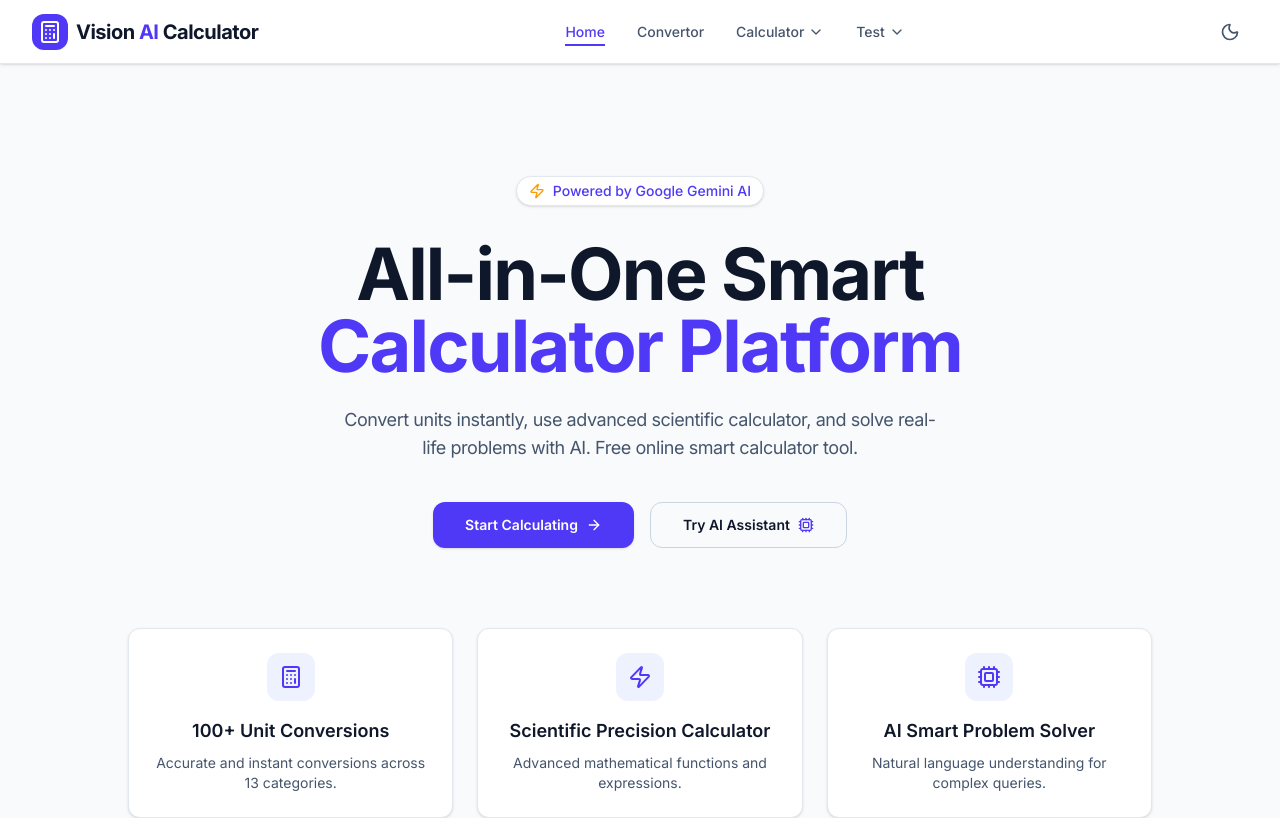
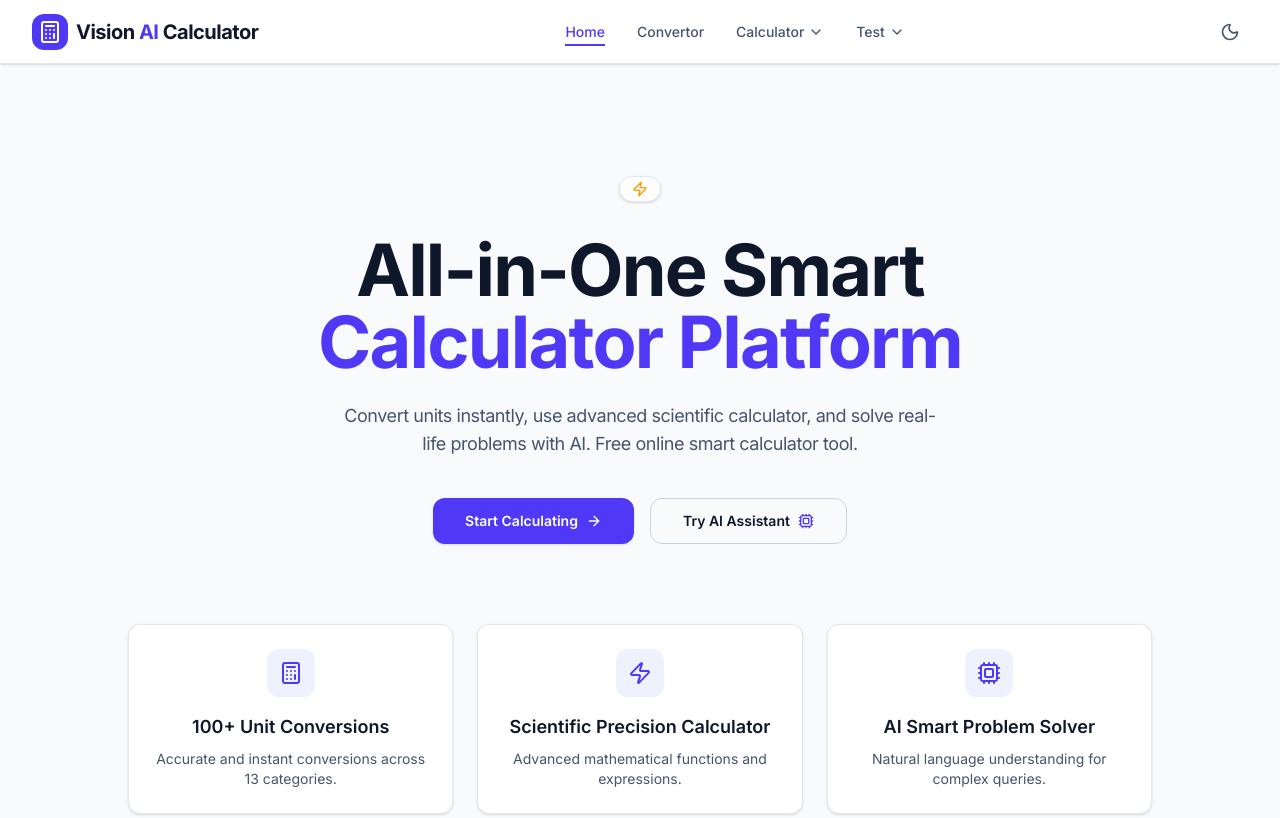
Before and after one commit to Sojibdewan-sudo/visioncalcu, a React (Vite) app: page / in a window 1280 px wide. Shown: the top 818 px of the page. Built offline with nearby package versions, Linux system fonts and the light colour scheme; no server answers.

Commit message:
Update Hero.tsx

```diff
--- a/src/components/Hero.tsx
+++ b/src/components/Hero.tsx
@@ -9,7 +9,7 @@ export function Hero() {
       <div className="mx-auto max-w-7xl px-4 sm:px-6 lg:px-8 text-center">
         <div className="inline-flex items-center gap-2 px-3 py-1 rounded-full bg-white dark:bg-slate-800 text-indigo-600 dark:text-indigo-400 text-sm font-medium mb-8 border border-slate-200 dark:border-slate-700 shadow-sm">
           <Zap size={16} className="text-amber-500" />
-          <span>Powered by Google Gemini AI</span>
+
         </div>
 
         <h1 className="mx-auto max-w-4xl font-display text-5xl font-bold tracking-tight text-slate-900 dark:text-white sm:text-7xl">
```
